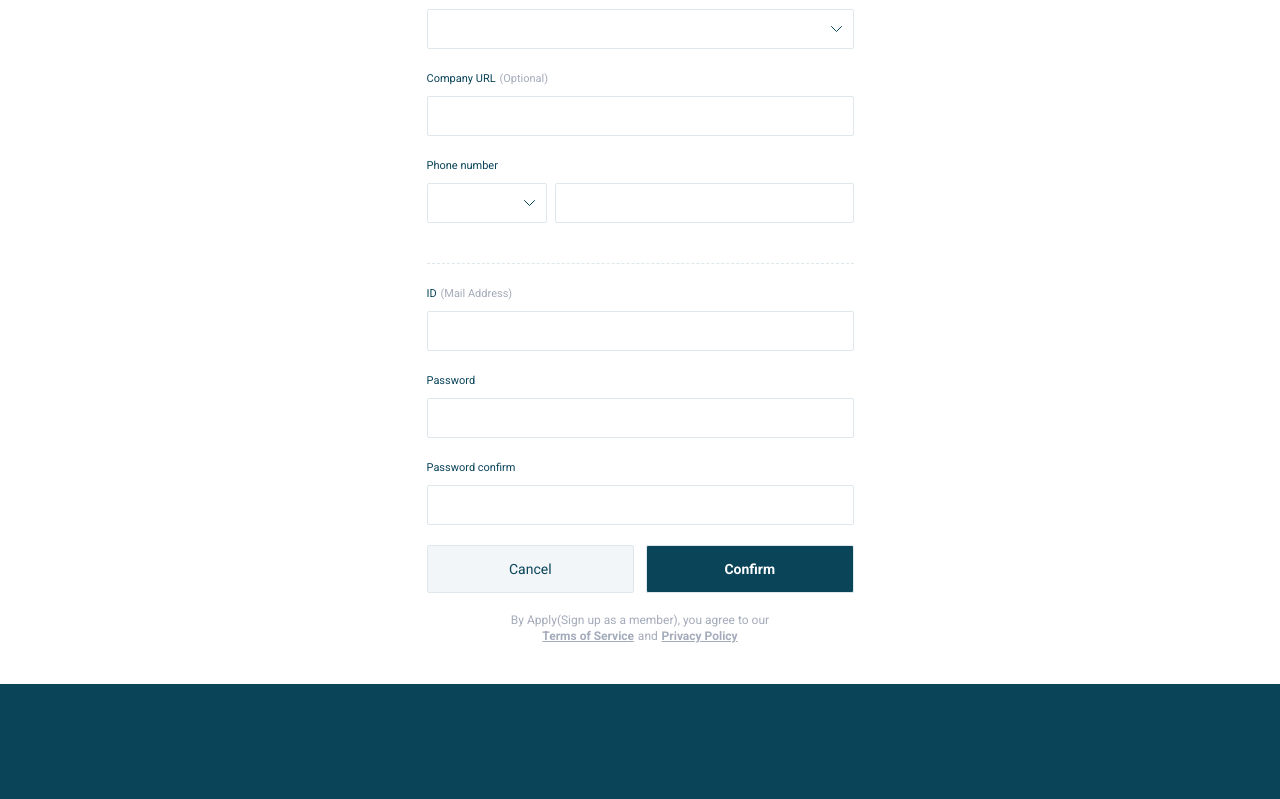
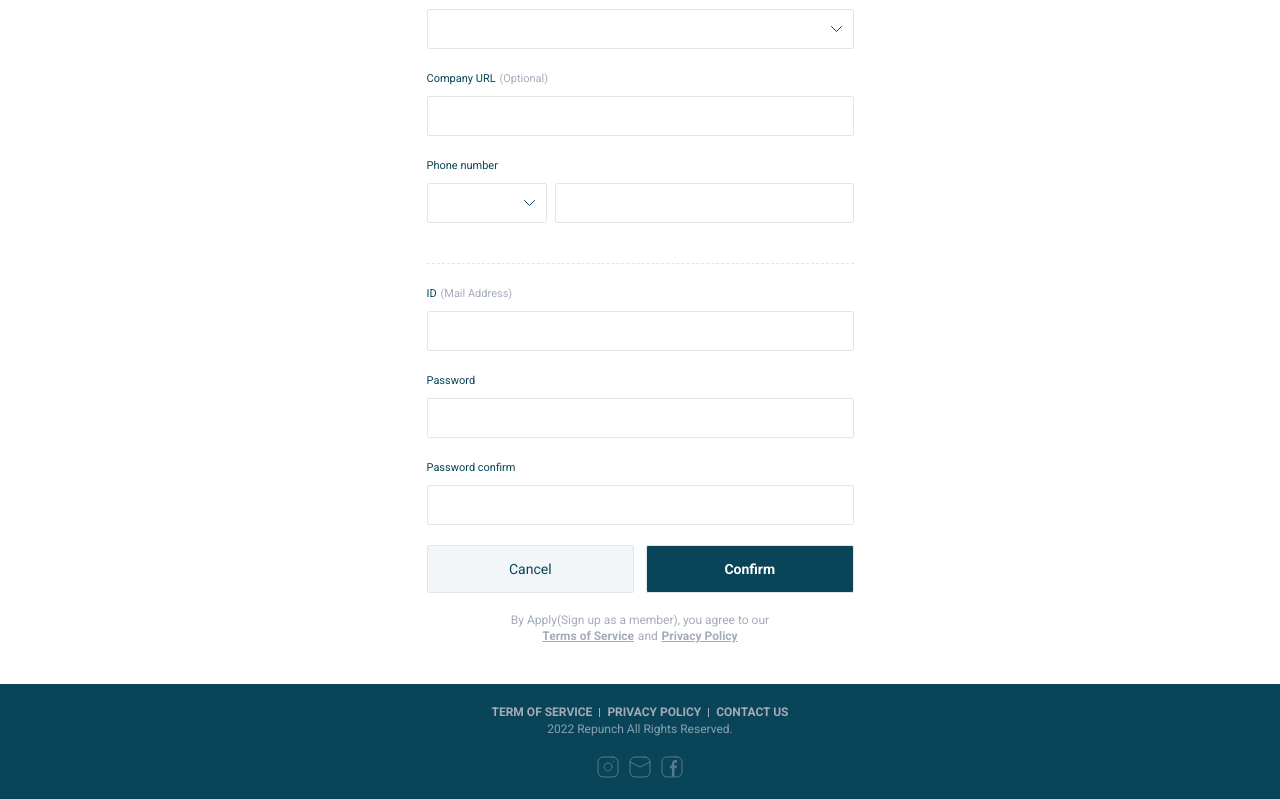
Before and after one commit to joseph-wee/repunch-web-public, a Next.js app: page /register in a window 1280 px wide. Shown: the part 492-1291 px from the top of the page. Built offline with nearby package versions, Linux system fonts and the light colour scheme.

Commit message:
design&feat: 푸터바 링크주소 제외 나머지 구현완료
앞으로 페이스북, 인스타, 메일 주소 맵핑하면 작업완료

```diff
--- a/components/FooterBar.tsx
+++ b/components/FooterBar.tsx
@@ -2,21 +2,133 @@
 
 import React from "react";
 import styled from "styled-components";
+import Link from "next/link";
+import Image from "next/image";
+import { btn_to_facebook, btn_to_instagram, btn_to_mail } from "../assets";
 
 const FooterBar = () => {
   return (
     <>
       <Container>
+        <Nav>
+          <Menu>
+          <Link
+              href="/term_of_service"
+              style={{ textDecoration: "none", color: "#A4ABBA" }}
+            >
+            TERM OF SERVICE
+            </Link>
+            </Menu>
+          <Bar />
+          <Menu>
+          <Link
+              href="/privacy_policy"
+              style={{ textDecoration: "none", color: "#A4ABBA" }}
+            >
+            PRIVACY POLICY
+            </Link>
+            </Menu>
+          <Bar />
+          <Menu>
+          <Link
+              href="/contact_us"
+              style={{ textDecoration: "none", color: "#A4ABBA" }}
+            >
+            CONTACT US
+            </Link>
+            </Menu>
+        </Nav>
+        <Text>2022 Repunch All Rights Reserved.</Text>
+        <IconWrapper>
 
+
+        <A href="https://www.naver.com" target="_blank">
+        <Image
+          src={btn_to_instagram}
+          alt="button_menu"
+        />
+        </A>
+
+
+        <A href="https://www.naver.com" target="_blank">
+        <Image
+          src={btn_to_mail}
+          alt="cart_menu_button"
+        />
+        </A>
+
+
+        <A href="https://www.naver.com" target="_blank">
+        <Image
+          src={btn_to_facebook}
+          alt="favorite_menu_button"
+        />
+        </A>
+
+        </IconWrapper>
       </Container>
     </>
   );
 };
 
 const Container = styled.footer`
+  padding-top: 20px;
+  padding-bottom: 20px;
   width: 100%;
   height: 114.35px;
+  box-sizing: border-box;
   background-color: #0A4459;
 `;
+const Nav = styled.nav`
+display: flex;
+margin-bottom: 2.97px;
+justify-content: center;
+align-items: center;
+
+height: 16px;
+font-weight: 600;
+font-size: 12px;
+
+
+
+color: #A4ABBA;
+`;
+const Menu = styled.div`
+
+`;
+const Bar = styled.div`
+margin-left: 7px;
+margin-right: 7px;
+  width: 1px;
+  height: 9px;
+  border-right: 1px solid #A4ABBA;
+  box-sizing: border-box;
+
+
+`;
+const Text = styled.div`
+  display: flex;
+  margin-bottom: 15.7px;
+  justify-content: center;
+  align:items: center;
+  height: 16px;
+
+  /*이 폰트 써도 되는걸까? 결정에 따라 적용시키거나 피그마에 따라 바꾸어야할 듯*/
+  // font-family: 'SF Pro Text';
+  font-weight: 400;
+  font-size: 12px;
+  color: rgba(255, 255, 255, 0.5);
+`;
+
+const IconWrapper = styled.div`
+  display: flex;
+  justify-content: center;
+  align:items: center;
+`;
+const A = styled.a`
+  margin-left: 4px;
+  margin-right: 4px;
+`;
+
 
 export default FooterBar;
```
